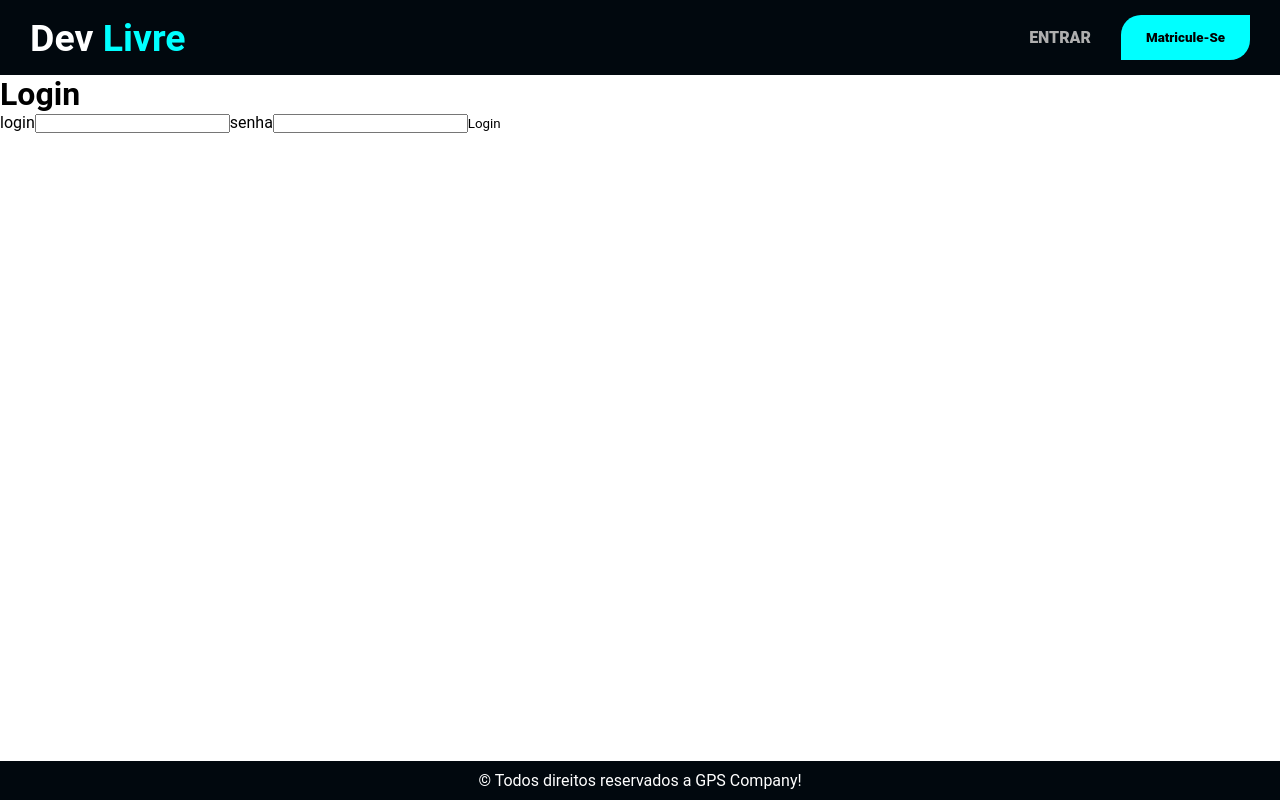
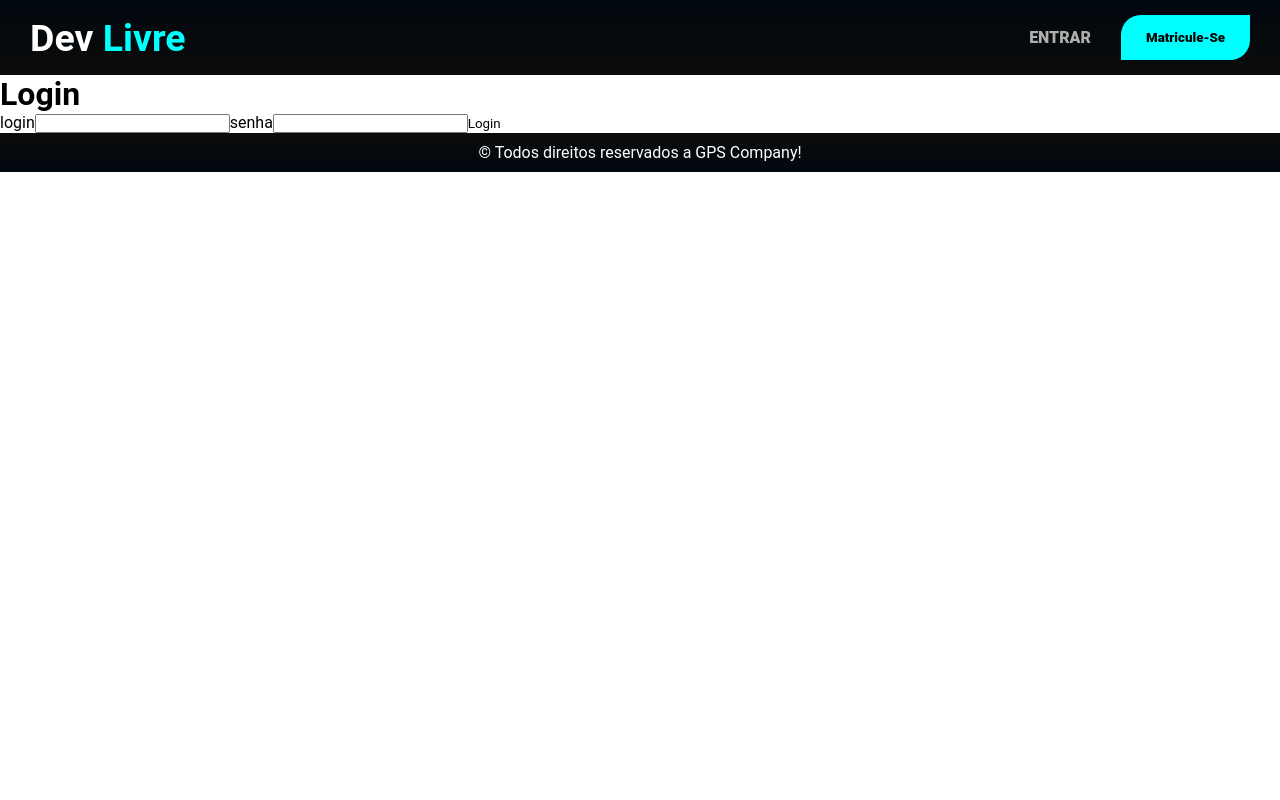
Before and after one commit to AndrewGPFranco/FE_TIv2, a Vue app: page /login in a window 1280 px wide. Built offline with nearby package versions, Linux system fonts and the light colour scheme; no server answers; a web font is replaced by a local one.

Commit message:
arrumando o background do rodape e navbar, tornando o rodape relativo e não fixo

```diff
--- a/src/components/Global/Navbar.vue
+++ b/src/components/Global/Navbar.vue
@@ -77,7 +77,7 @@ nav {
     display: flex;
     justify-content: space-between;
     padding: 15px 30px;
-    background-color: #01080E;
+    background: linear-gradient(to bottom, #01080E, #0B0B0B);
     color: white;
     align-items: center;
 }
--- a/src/components/Global/Rodape.vue
+++ b/src/components/Global/Rodape.vue
@@ -10,11 +10,8 @@
     footer {
         display: flex;
         justify-content: center;
-        background-color: #01080E;
+        background: linear-gradient(to top, #01080E, #0B0B0B);
         padding: 10px;
         color: white;
-        bottom: 0;
-        position: fixed;
-        width: 100vw;
     }
 </style>
```
Also changed, not shown: src/pages/cadastrarAula.vue (+4 -4 lines).
